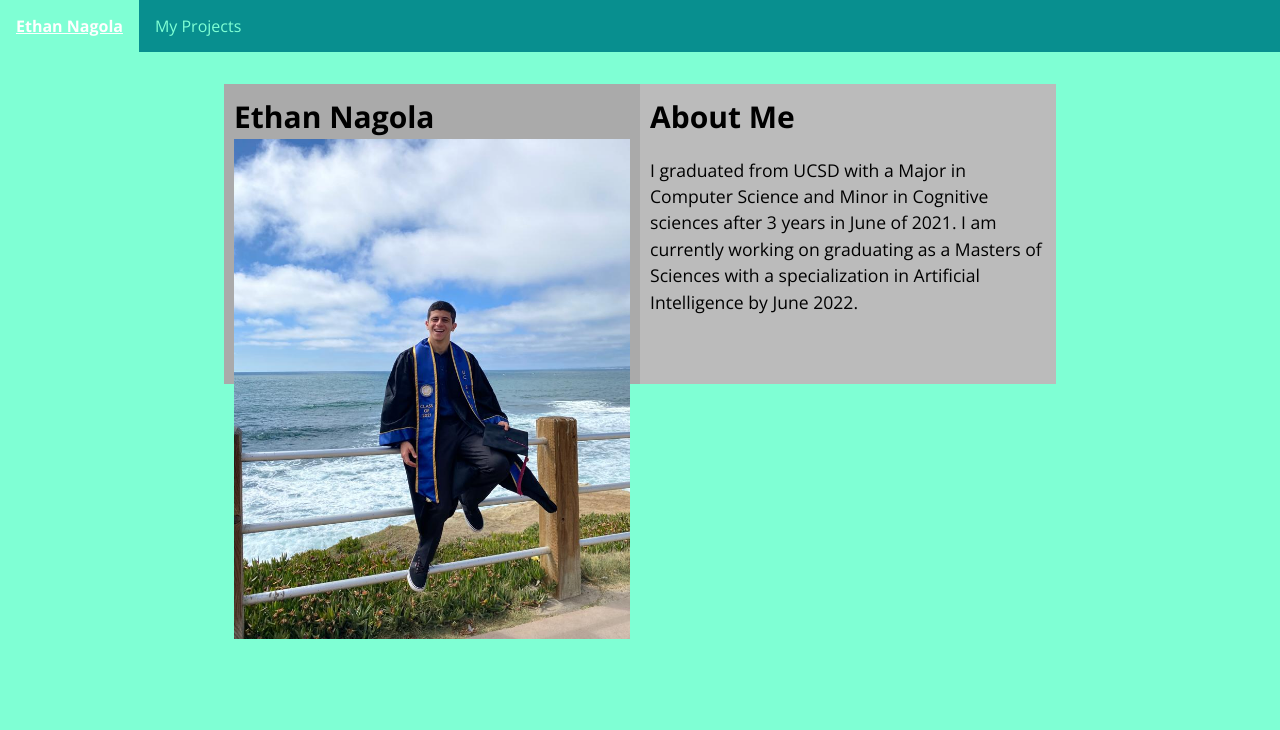
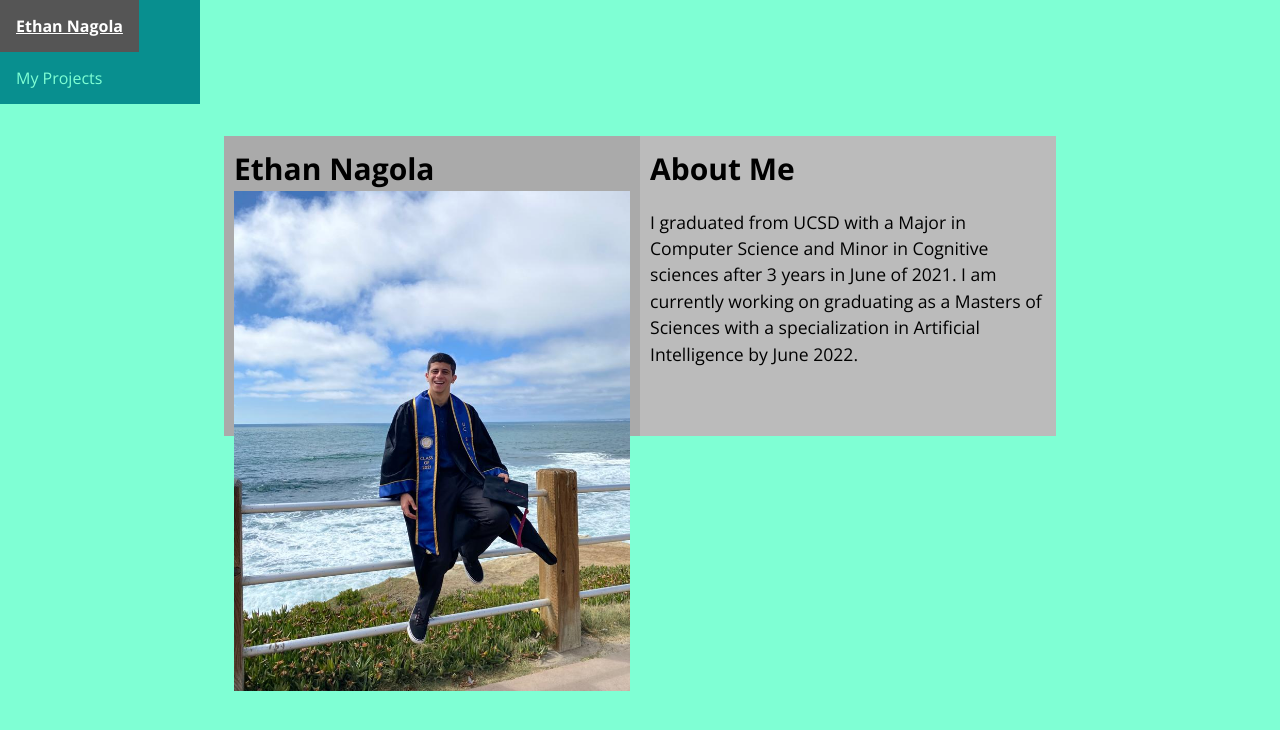
Before and after one commit to enagola/web, a Jekyll site: the page built from docs/ethan.md, in a window 1280 px wide. Shown: the top 730 px of the page. Built offline with Jekyll 4.4.1, drawn with Linux system fonts in a browser that asks for light colours.

Commit message:
Update template.html

```diff
--- a/docs/_layouts/template.html
+++ b/docs/_layouts/template.html
@@ -113,6 +123,30 @@
         from {background-color: #FCE97F;}
         to {background-color: #2EB07B;}
       }
+      ul {
+        list-style-type: none;
+        margin: 0;
+        padding: 0;
+        width: 200px;
+        background-color: #f1f1f1;
+      }
+
+      li a {
+        display: block;
+        color: #000;
+        padding: 8px 16px;
+        text-decoration: none;
+      }
+
+      li a.active {
+        background-color: #04AA6D;
+        color: white;
+      }
+
+      li a:hover:not(.active) {
+        background-color: #555;
+        color: white;
+      }
     </style>
     <meta charset="UTF-8">
     <title>{{ page.title }}</title>
```
Also changed, not shown: other parts of docs/_layouts/template.html (+10 -0 lines).
